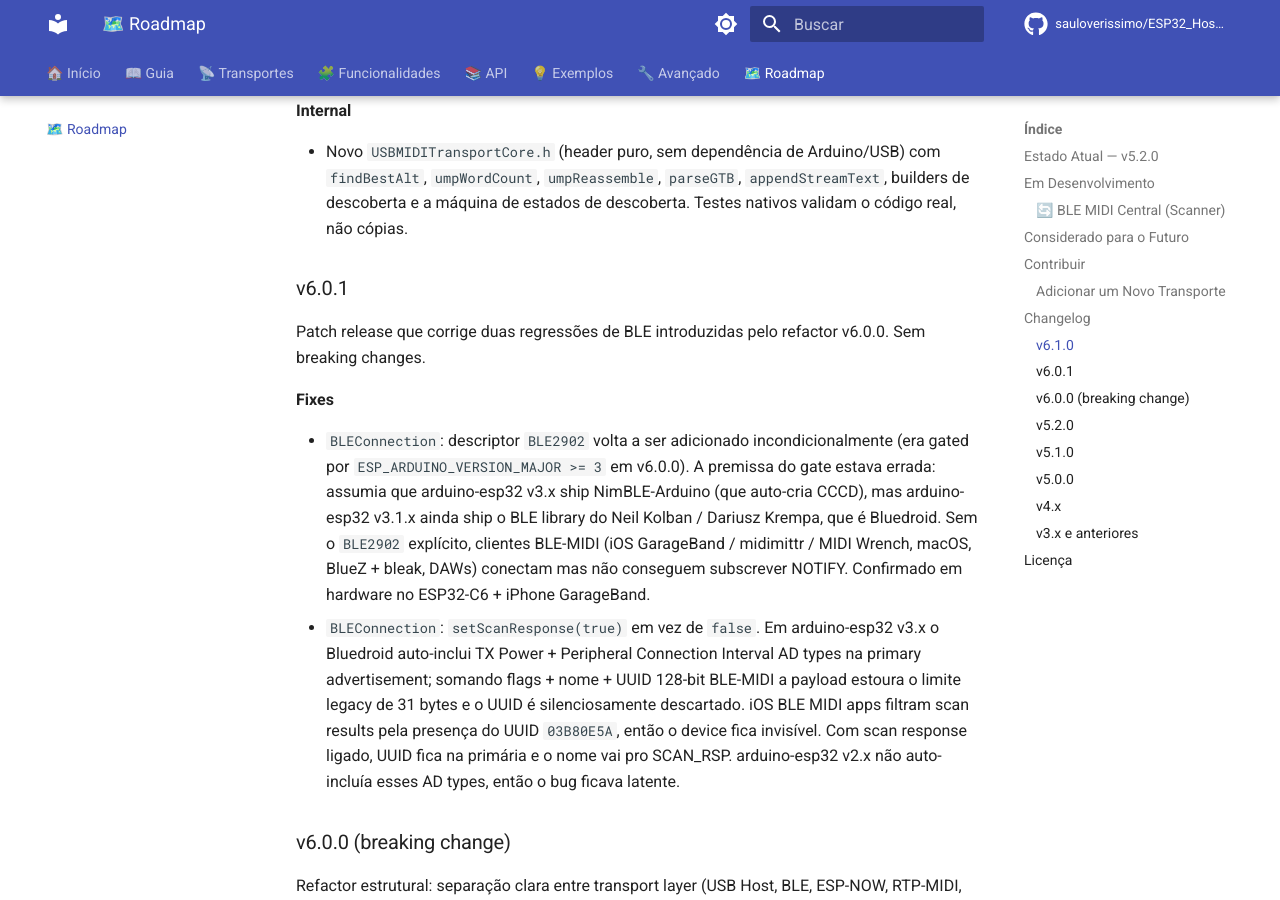
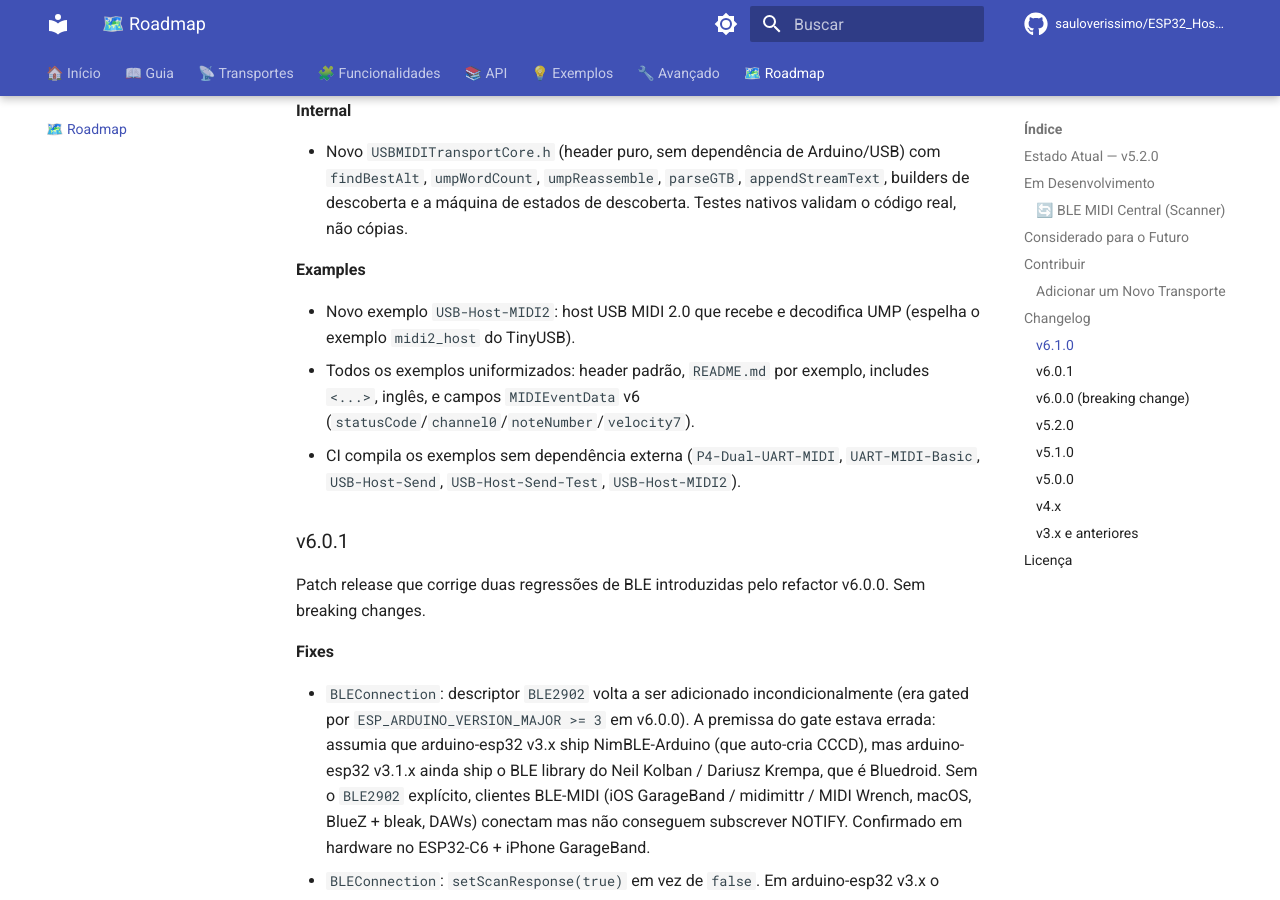
Before and after one commit to sauloverissimo/ESP32_Host_MIDI, an MkDocs documentation site: the page built from docs/roadmap.md, in a window 1280 px wide and 900 px high, scrolled down 3608 px. Built offline with MkDocs 1.6.1 and Material for MkDocs 9.7.7, drawn with Linux system fonts in a browser that asks for light colours; comment, search, counter and statistics services are not loaded.

Commit message:
examples: add USB-Host-MIDI2 README + CI; note examples in v6.1.0 changelog

```diff
--- a/docs/roadmap.md
+++ b/docs/roadmap.md
@@ -117,6 +117,12 @@ Melhorias de confiabilidade no transporte USB Host MIDI 2.0 (UMP). Aditivo, sem
 
 - Novo `USBMIDITransportCore.h` (header puro, sem dependência de Arduino/USB) com `findBestAlt`, `umpWordCount`, `umpReassemble`, `parseGTB`, `appendStreamText`, builders de descoberta e a máquina de estados de descoberta. Testes nativos validam o código real, não cópias.
 
+**Examples**
+
+- Novo exemplo `USB-Host-MIDI2`: host USB MIDI 2.0 que recebe e decodifica UMP (espelha o exemplo `midi2_host` do TinyUSB).
+- Todos os exemplos uniformizados: header padrão, `README.md` por exemplo, includes `<...>`, inglês, e campos `MIDIEventData` v6 (`statusCode`/`channel0`/`noteNumber`/`velocity7`).
+- CI compila os exemplos sem dependência externa (`P4-Dual-UART-MIDI`, `UART-MIDI-Basic`, `USB-Host-Send`, `USB-Host-Send-Test`, `USB-Host-MIDI2`).
+
 ### v6.0.1
 
 Patch release que corrige duas regressões de BLE introduzidas pelo refactor v6.0.0. Sem breaking changes.
```
Also changed, not shown: examples/USB-Host-MIDI2/README.md (added, +31 -0 lines), 1 other file.
